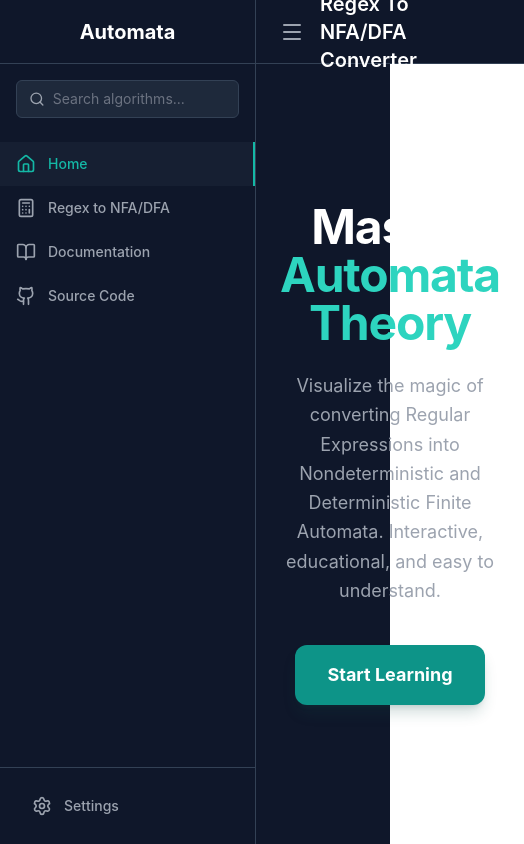
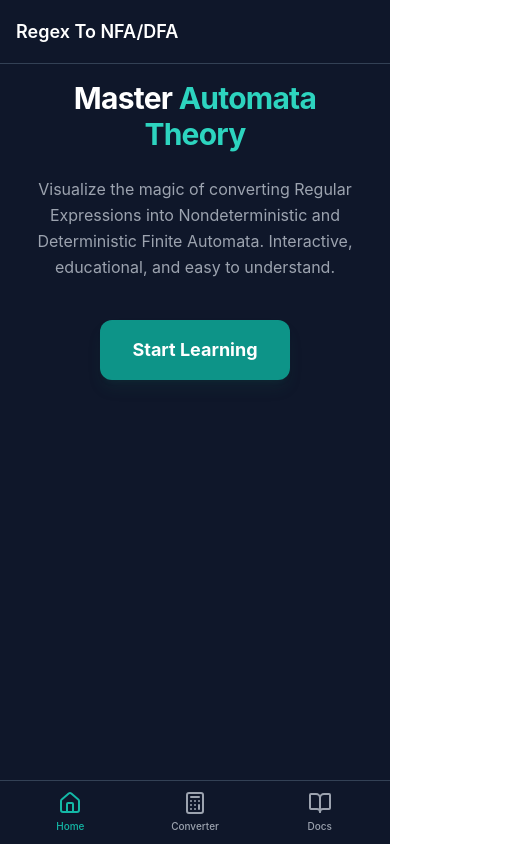
Before and after one commit to ilyarjan1/Regex-to-NFA-DFA, a React (Vite) app: page / in a window 390 px wide. Shown: the whole page, 524 px wide, since content can reach past the window. Built offline with nearby package versions, Linux system fonts and the light colour scheme.

Commit message:
Implement mobile responsiveness

```diff
--- a/src/App.tsx
+++ b/src/App.tsx
@@ -60,11 +60,11 @@ function App() {
       {activePage === 'docs' ? (
         <Documentation />
       ) : activePage === 'home' ? (
-        <div className="flex flex-col items-center justify-center h-full text-center">
-          <h1 className="text-5xl font-bold text-white mb-6 tracking-tight">
+        <div className="flex flex-col items-center justify-center h-full text-center px-4">
+          <h1 className="text-3xl md:text-5xl font-bold text-white mb-6 tracking-tight">
             Master <span className="text-accent-400">Automata Theory</span>
           </h1>
-          <p className="text-gray-400 max-w-2xl mb-10 text-lg leading-relaxed">
+          <p className="text-gray-400 max-w-2xl mb-10 text-base md:text-lg leading-relaxed">
             Visualize the magic of converting Regular Expressions into Nondeterministic and Deterministic Finite Automata. Interactive, educational, and easy to understand.
           </p>
           <button
@@ -75,7 +75,7 @@ function App() {
           </button>
         </div>
       ) : (
-        <div className="grid grid-cols-1 lg:grid-cols-12 gap-6 h-full overflow-y-auto pr-2">
+        <div className="grid grid-cols-1 lg:grid-cols-12 gap-6 h-full overflow-y-auto pr-2 pb-20 md:pb-0">
           {/* Left Column: Input & Explanations */}
           <div className="lg:col-span-4 flex flex-col gap-6">
             <InputPanel
@@ -90,8 +90,8 @@ function App() {
 
           {/* Right Column: Visualization & Table */}
           <div className="lg:col-span-8 flex flex-col gap-6">
-            <div className="bg-navy-800 rounded-lg border border-navy-700 p-6 flex flex-col shadow-xl">
-              <div className="flex justify-between items-center mb-6">
+            <div className="bg-navy-800 rounded-lg border border-navy-700 p-4 md:p-6 flex flex-col shadow-xl">
+              <div className="flex flex-col md:flex-row justify-between items-center mb-6 gap-4 md:gap-0">
                 <h2 className="text-lg font-semibold text-white flex items-center gap-2">
                   <span className="w-2 h-8 bg-accent-500 rounded-full"></span>
                   Visualization Result
@@ -121,7 +121,7 @@ function App() {
                 )}
               </div>
 
-              <div className="flex-1 relative bg-navy-950 rounded-lg border border-navy-700 overflow-hidden min-h-[400px]">
+              <div className="flex-1 relative bg-navy-950 rounded-lg border border-navy-700 overflow-hidden min-h-[300px] md:min-h-[400px]">
                 <VisualizationPanel
                   nfa={nfa}
                   dfa={dfa}
@@ -131,11 +131,11 @@ function App() {
               </div>
 
               {nfa && (
-                <div className="mt-6 flex items-center gap-4 bg-navy-900/50 p-4 rounded-lg border border-navy-700">
+                <div className="mt-6 flex flex-col md:flex-row items-center gap-4 bg-navy-900/50 p-4 rounded-lg border border-navy-700">
                   <input
                     type="text"
-                    placeholder="Test string (e.g., abba)..."
-                    className="bg-navy-950 border border-navy-700 rounded-md px-4 py-2 text-white text-sm outline-none focus:border-accent-500 flex-1"
+                    placeholder="Test string..."
+                    className="w-full md:w-auto bg-navy-950 border border-navy-700 rounded-md px-4 py-2 text-white text-sm outline-none focus:border-accent-500 flex-1"
                     value={testInput}
                     onChange={(e) => {
                       setTestInput(e.target.value);
--- a/src/components/Layout.tsx
+++ b/src/components/Layout.tsx
@@ -11,11 +11,11 @@ export function Layout({ children, activePage, onNavigate }: LayoutProps) {
     const [isSidebarOpen, setIsSidebarOpen] = useState(true);
 
     return (
-        <div className="min-h-screen bg-navy-900 text-gray-100 flex">
-            {/* Sidebar */}
+        <div className="min-h-screen bg-navy-900 text-gray-100 flex flex-col md:flex-row">
+            {/* Sidebar (Desktop) */}
             <aside
-                className={`${isSidebarOpen ? 'w-64' : 'w-16'
-                    } bg-navy-900 border-r border-navy-700 transition-all duration-300 flex flex-col fixed h-full z-20`}
+                className={`hidden md:flex ${isSidebarOpen ? 'w-64' : 'w-16'
+                    } bg-navy-900 border-r border-navy-700 transition-all duration-300 flex-col fixed h-full z-20`}
             >
                 <div className="p-4 flex items-center justify-center border-b border-navy-700 h-16">
                     <span className={`font-bold text-xl text-white ${!isSidebarOpen && 'hidden'}`}>
@@ -32,7 +32,7 @@ export function Layout({ children, activePage, onNavigate }: LayoutProps) {
                         {isSidebarOpen && (
                             <input
                                 type="text"
-                                placeholder="Search algorithms..."
+                                placeholder="Search..."
                                 className="bg-transparent border-none outline-none text-sm ml-2 text-gray-200 w-full placeholder-gray-500"
                             />
                         )}
@@ -49,21 +49,21 @@ export function Layout({ children, activePage, onNavigate }: LayoutProps) {
                     />
                     <SidebarItem
                         icon={<Calculator size={20} />}
-                        label="Regex to NFA/DFA"
+                        label="Converter"
                         isOpen={isSidebarOpen}
                         active={activePage === 'converter'}
                         onClick={() => onNavigate('converter')}
                     />
                     <SidebarItem
                         icon={<BookOpen size={20} />}
-                        label="Documentation"
+                        label="Docs"
                         isOpen={isSidebarOpen}
                         active={activePage === 'docs'}
                         onClick={() => onNavigate('docs')}
                     />
                     <SidebarItem
                         icon={<Github size={20} />}
-                        label="Source Code"
+                        label="Source"
                         isOpen={isSidebarOpen}
                         onClick={() => window.open('https://github.com/ilyarjan1/Regex-to-NFA-DFA', '_blank')}
                     />
@@ -74,26 +74,45 @@ export function Layout({ children, activePage, onNavigate }: LayoutProps) {
                 </div>
             </aside>
 
+            {/* Mobile Bottom Navigation */}
+            <nav className="md:hidden fixed bottom-0 w-full bg-navy-900 border-t border-navy-700 z-50 flex justify-around items-center h-16 px-2">
+                <MobileNavItem
+                    icon={<Home size={24} />}
+                    label="Home"
+                    active={activePage === 'home'}
+                    onClick={() => onNavigate('home')}
+                />
+                <MobileNavItem
+                    icon={<Calculator size={24} />}
+                    label="Converter"
+                    active={activePage === 'converter'}
+                    onClick={() => onNavigate('converter')}
+                />
+                <MobileNavItem
+                    icon={<BookOpen size={24} />}
+                    label="Docs"
+                    active={activePage === 'docs'}
+                    onClick={() => onNavigate('docs')}
+                />
+            </nav>
+
             {/* Main Content */}
-            <div className={`flex-1 flex flex-col transition-all duration-300 ${isSidebarOpen ? 'ml-64' : 'ml-16'}`}>
+            <div className={`flex-1 flex flex-col transition-all duration-300 ml-0 ${isSidebarOpen ? 'md:ml-64' : 'md:ml-16'} mb-16 md:mb-0`}>
                 {/* Header */}
-                <header className="h-16 bg-navy-900 border-b border-navy-700 flex items-center justify-between px-6 sticky top-0 z-10">
+                <header className="h-16 bg-navy-900 border-b border-navy-700 flex items-center justify-between px-4 md:px-6 sticky top-0 z-10">
                     <div className="flex items-center gap-4">
                         <button
                             onClick={() => setIsSidebarOpen(!isSidebarOpen)}
-                            className="text-gray-400 hover:text-white transition-colors"
+                            className="text-gray-400 hover:text-white transition-colors hidden md:block"
                         >
                             <Menu size={24} />
                         </button>
-                        <h1 className="text-xl font-semibold text-white">Regex To NFA/DFA Converter</h1>
-                    </div>
-
-                    <div className="flex items-center gap-4">
+                        <h1 className="text-lg md:text-xl font-semibold text-white truncate">Regex To NFA/DFA</h1>
                     </div>
                 </header>
 
                 {/* Page Content */}
-                <main className="flex-1 p-6 overflow-hidden">
+                <main className="flex-1 p-4 md:p-6 overflow-x-hidden overflow-y-auto">
                     {children}
                 </main>
             </div>
@@ -112,3 +131,15 @@ function SidebarItem({ icon, label, isOpen, active, onClick }: { icon: React.Rea
         </div>
     );
 }
+
+function MobileNavItem({ icon, label, active, onClick }: { icon: React.ReactNode, label: string, active?: boolean, onClick?: () => void }) {
+    return (
+        <button
+            onClick={onClick}
+            className={`flex flex-col items-center justify-center w-full h-full ${active ? 'text-accent-500' : 'text-gray-400'}`}
+        >
+            {icon}
+            <span className="text-[10px] mt-1 font-medium">{label}</span>
+        </button>
+    );
+}
```
Also changed, not shown: 5 other files (tests, documents, lock files or other folders).
